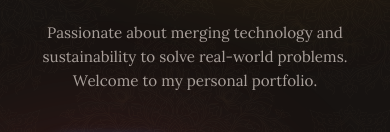
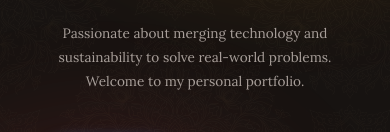
Before and after one commit to sawoolinn/pofoliostd, a website: page index.html in a window 390 px wide. Shown: the part 375-507 px from the top of the page. Drawn offline with Linux system fonts and the light colour scheme; no server answers.

Commit message:
Optimize font sizing and line height for long Burmese description text

```diff
--- a/styles.css
+++ b/styles.css
@@ -232,7 +232,8 @@ a {
 }
 
 .hero-description {
-    font-size: 1.2rem;
+    font-size: 1rem; /* Scaled down for dense Burmese script */
+    line-height: 1.8; /* Increased line-height so loops do not overlap */
     color: var(--text-secondary);
     margin-bottom: 2.5rem;
     max-width: 600px;
@@ -636,7 +637,7 @@ a {
     h1.hero-title { font-size: 2.2rem; line-height: 1.1; }
     h2.section-title { font-size: 1.8rem; margin-bottom: 2rem; }
     h3 { font-size: 1.2rem; }
-    p, .hero-description, .about-text p { font-size: 0.95rem; }
+    p, .hero-description, .about-text p { font-size: 0.85rem; } /* Further shrink on mobile for Burmese */
     .section-container { padding: 4rem 1.5rem; }
 
     .nav-links {
```
